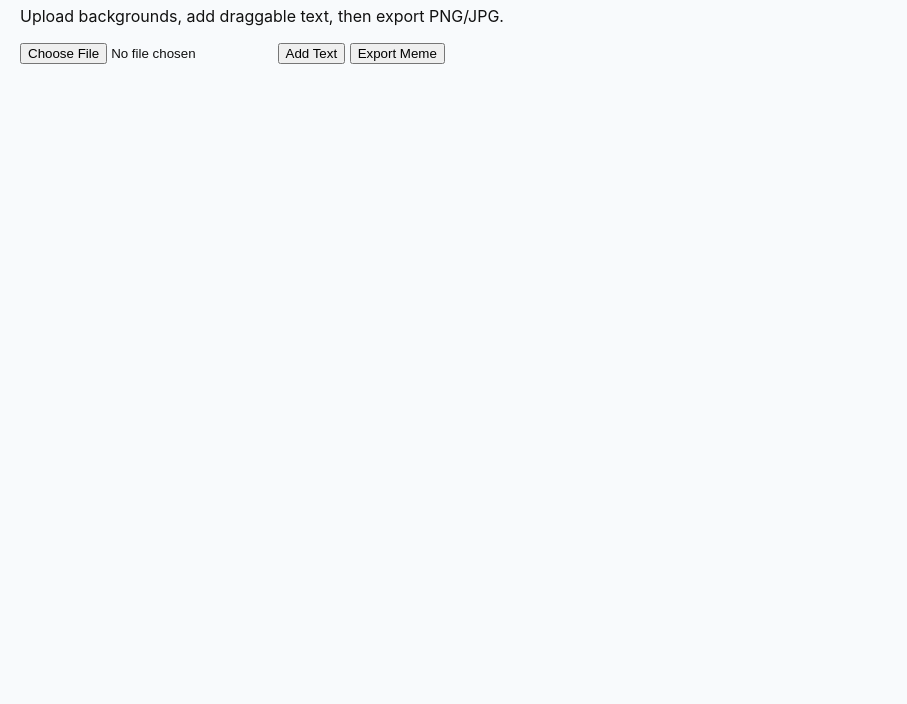
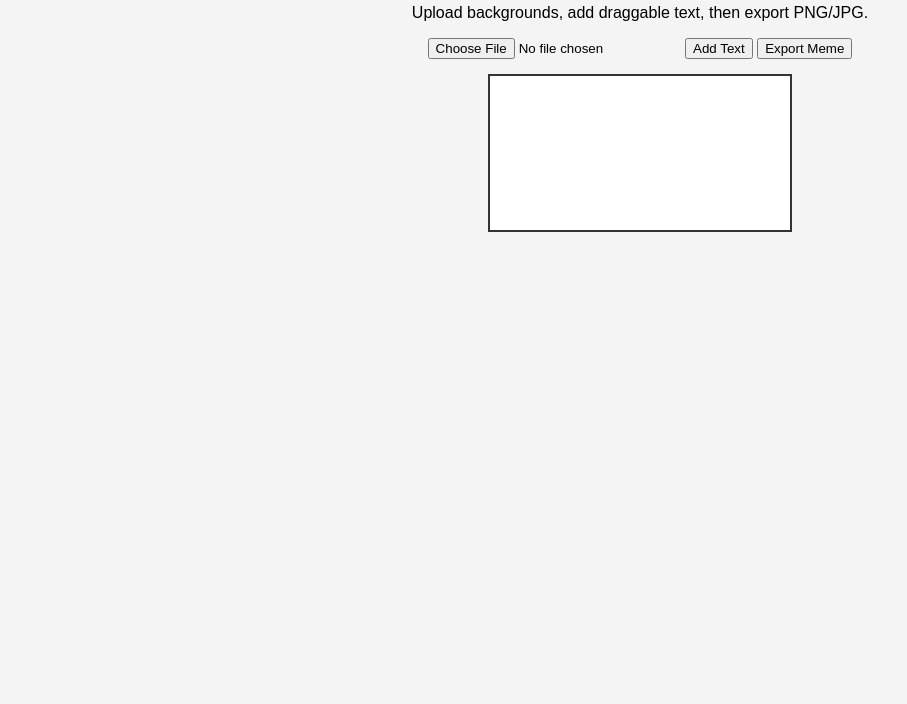
Before and after one commit to mmjdjdmm5-ux/meme-clone-advanced, a plain HTML site: page index.html in a window 1280 px wide. Shown: the part 96-800 px from the top of the page, without its empty margins (0-907 px from the left). Drawn offline with Linux system fonts and the light colour scheme.

Commit message:
Update styles.css

```diff
--- a/styles.css
+++ b/styles.css
@@ -1 +1,33 @@
-:root{font-family:Inter,system-ui,sans-serif;}body{margin:0;padding:20px;background:#f8fafc;color:#111;}
+body {
+  font-family: Arial, sans-serif;
+  text-align: center;
+  background: #f4f4f4;
+  margin: 0;
+  padding: 20px;
+}
+
+.controls {
+  margin: 15px 0;
+}
+
+#memeContainer {
+  position: relative;
+  display: inline-block;
+  border: 2px solid #333;
+  background: white;
+  overflow: hidden;
+}
+
+canvas {
+  max-width: 100%;
+  border-radius: 8px;
+}
+
+.draggable {
+  position: absolute;
+  cursor: move;
+  color: white;
+  font-weight: bold;
+  text-shadow: 2px 2px 4px #000;
+  user-select: none;
+}
```
